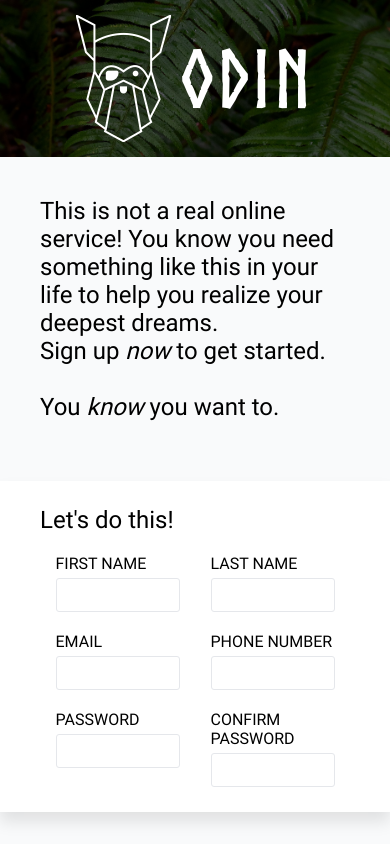
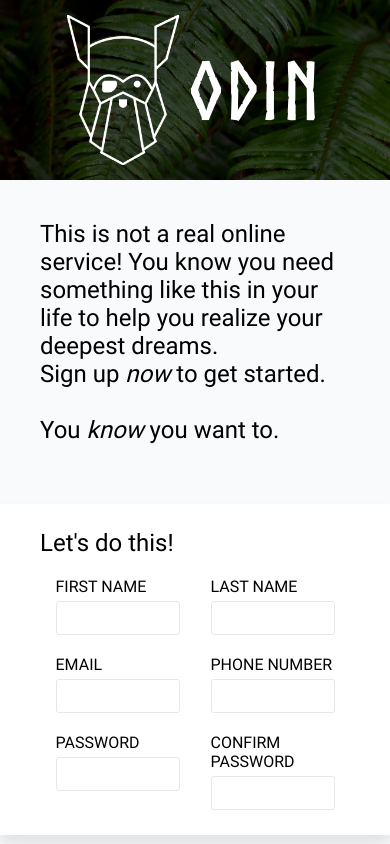
Before and after one commit to irao12/sign-up-form, a plain HTML site: page index.html in a window 390 px wide. Shown: the top 844 px of the page. Drawn offline with Linux system fonts and the light colour scheme.

Commit message:
updated styling

```diff
--- a/style.css
+++ b/style.css
@@ -182,7 +182,7 @@ time, mark, audio, video {
         margin-top: 0;
     }
     .logo img {
-        height: min(150px, 15vh);
+        height: min(150px, 25vh);
     }
     .logo-text {
         font-size: 5rem;
@@ -217,7 +217,3 @@ time, mark, audio, video {
         padding-bottom: 30px;
     }
 }
-
-@media only screen and (max-width: 400px) {
-
-}
```
